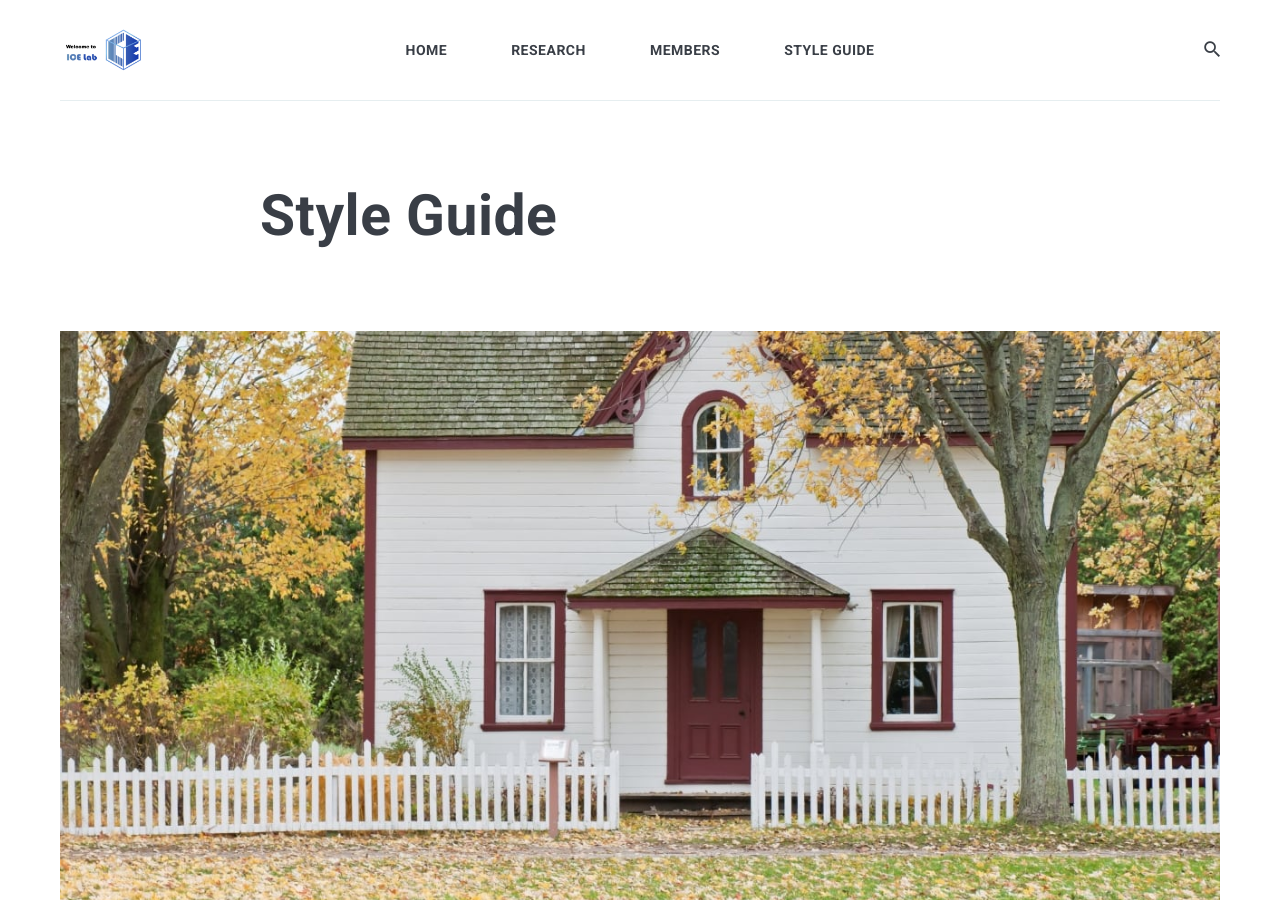
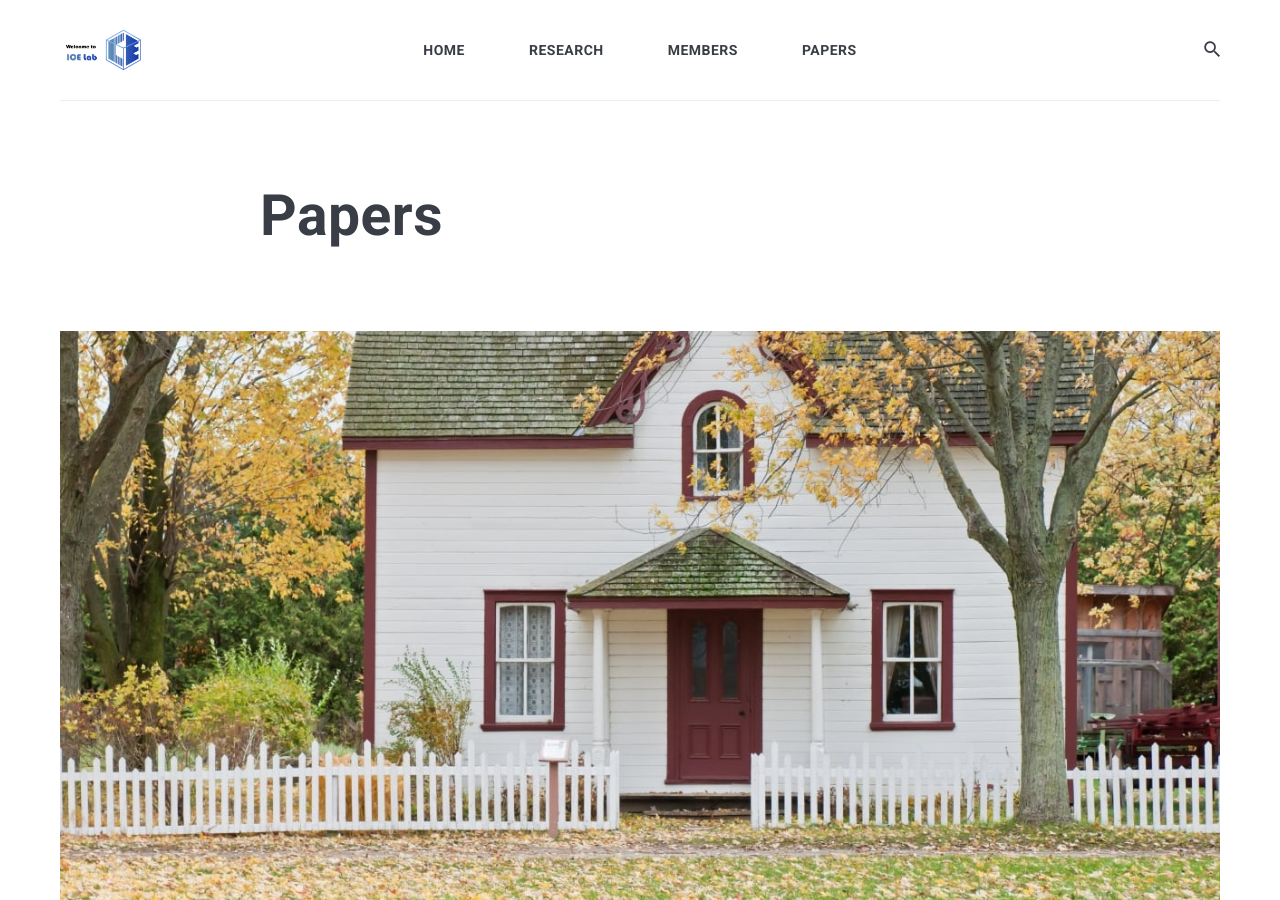
Before and after one commit to icelab-2020/HeeJaeMon123.github.io, a Jekyll site: the page built from _pages/styleguide.md, in a window 1280 px wide and 900 px high. Built offline with Jekyll 4.4.1, drawn with Linux system fonts in a browser that asks for light colours; nearby versions of some CDN libraries.

Commit message:
Update styleguide.md

```diff
--- a/_pages/styleguide.md
+++ b/_pages/styleguide.md
@@ -1,6 +1,6 @@
 ---
 layout: page
-title: Style Guide
+title: Papers
 permalink: /styleguide/
 image: 08.jpg
 ---
```
